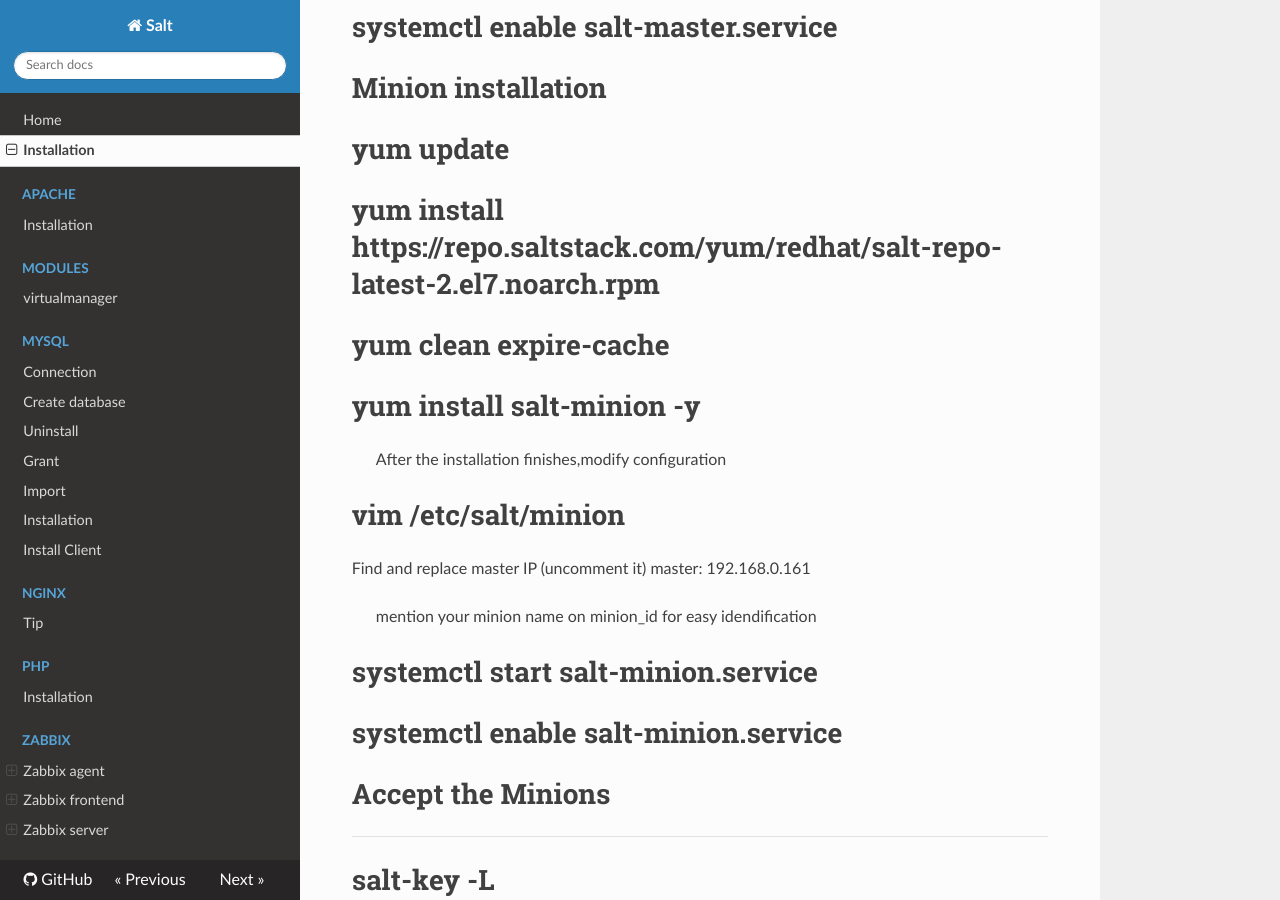
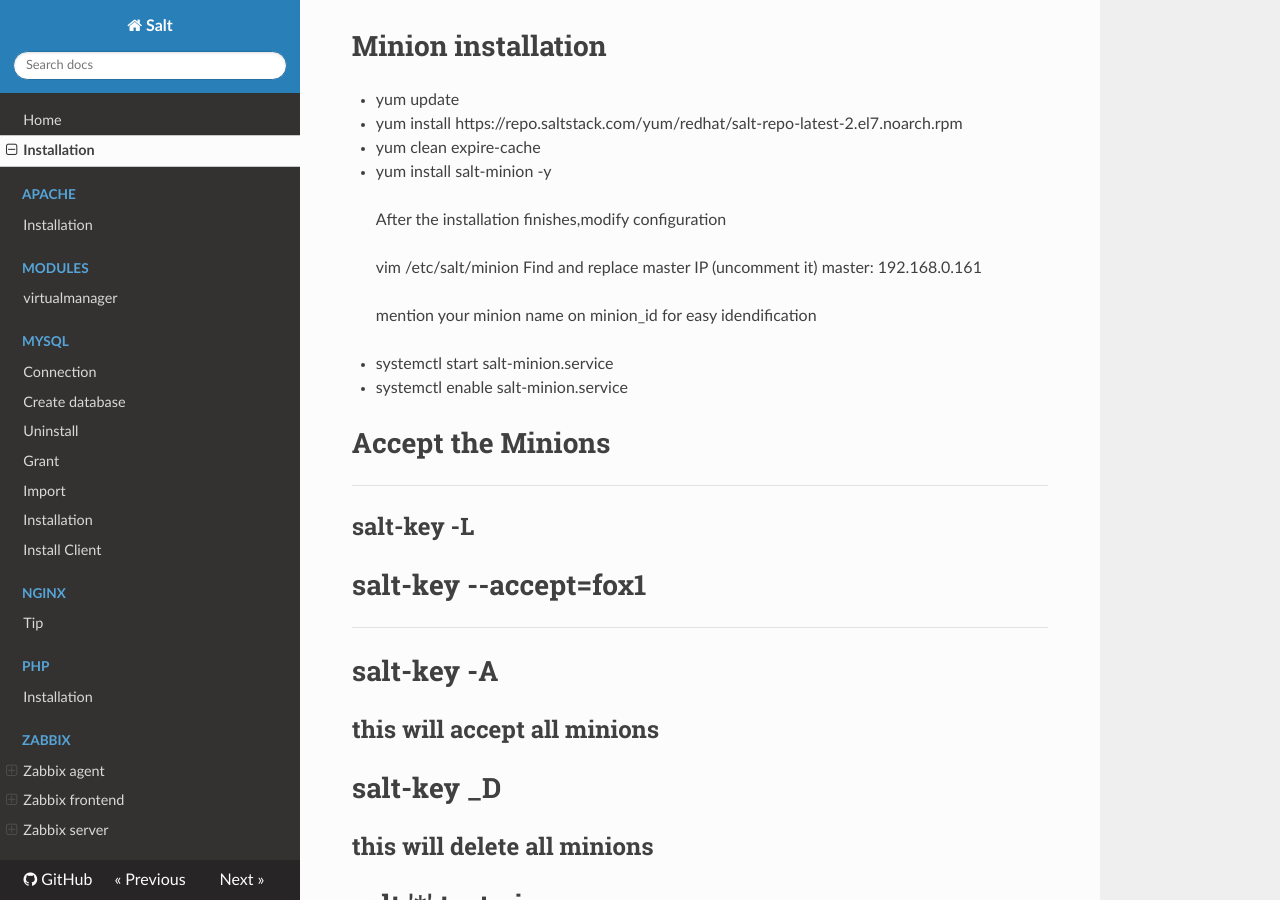
Before and after one commit to waterlili/SweatSalt, an MkDocs documentation site: the page built from docs/SaltStack.md, in a window 1280 px wide and 900 px high, scrolled down 854 px. Built offline with MkDocs 1.6.1, drawn with Linux system fonts in a browser that asks for light colours; nearby versions of some CDN libraries.

```diff
--- a/docs/SaltStack.md
+++ b/docs/SaltStack.md
@@ -22,31 +22,31 @@ Master Configuration
 Find and replace master IP (uncomment it)
 interface: 192.168.0.161
 
->Start and enable the salt-master service:
-# systemctl start salt-master.service
-# systemctl enable salt-master.service
+##Start and enable the salt-master service:
+* systemctl start salt-master.service
+* systemctl enable salt-master.service
 
 # Minion installation
 
-# yum update
-# yum install https://repo.saltstack.com/yum/redhat/salt-repo-latest-2.el7.noarch.rpm
-# yum clean expire-cache
-# yum install salt-minion -y
+* yum update
+* yum install https://repo.saltstack.com/yum/redhat/salt-repo-latest-2.el7.noarch.rpm
+* yum clean expire-cache
+* yum install salt-minion -y
 
 >After the installation finishes,modify configuration
 
-# vim /etc/salt/minion
+>vim /etc/salt/minion
 Find and replace master IP (uncomment it)
 master: 192.168.0.161
 
 >mention your minion name on minion_id for easy idendification
 
-# systemctl start salt-minion.service
-# systemctl enable salt-minion.service
+* systemctl start salt-minion.service
+* systemctl enable salt-minion.service
 
 # Accept the Minions
 ---
-# salt-key -L
+ salt-key -L
 ---
 # salt-key --accept=fox1
 ---
```
